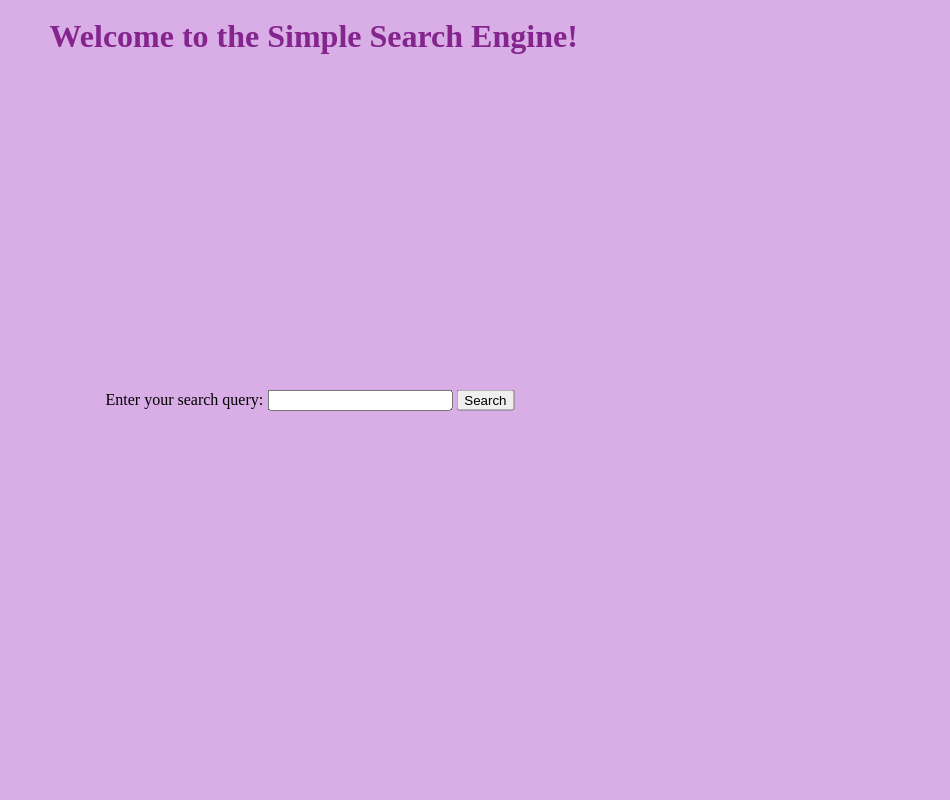
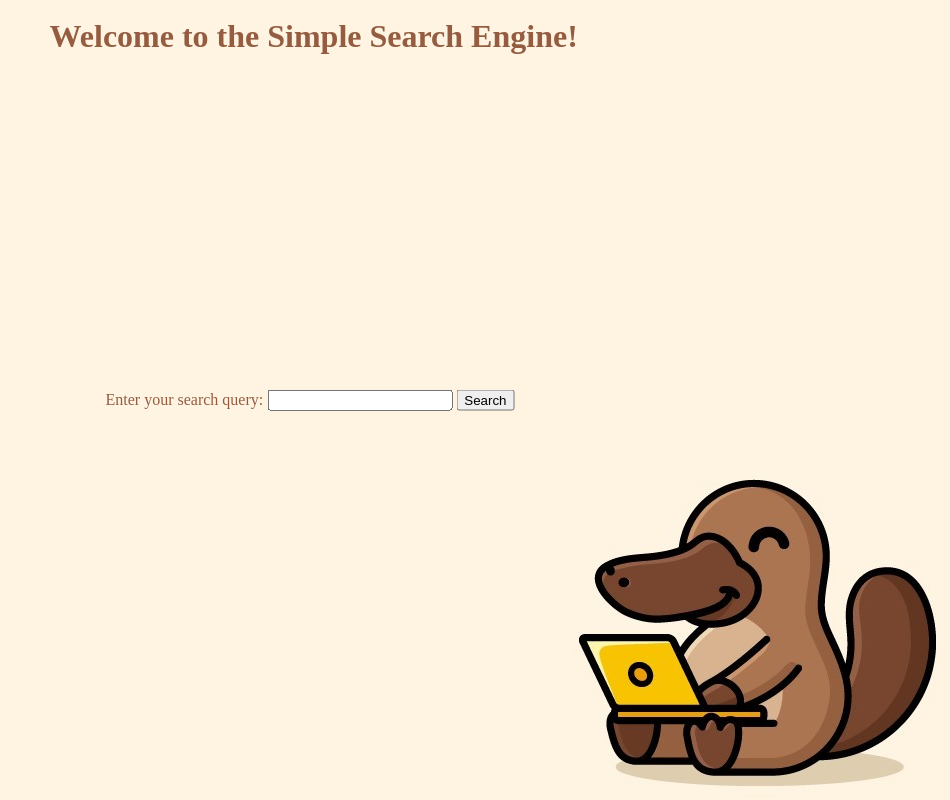
Before and after one commit to Lena2407/AIandtheWeb2024-25, a Flask app: page / in a window 1280 px wide. Shown: the whole page, without its empty margins (330-1280 px from the left). Run offline with Flask 3, Linux system fonts and the light colour scheme.

Commit message:
stylize platypus

```diff
--- a/Task2/static/styles/index.css
+++ b/Task2/static/styles/index.css
@@ -1,9 +1,9 @@
 body {
-    background-color: rgb(217, 173, 230);
+    background-color: rgba(255,244,226,255);
 }
 
 h1 {
-    color: rgb(131, 37, 141);
+    color: rgb(148,93,65);
     margin-left: 20px;
     margin: auto;
     width: 99%;
@@ -12,10 +12,18 @@ h1 {
 }
 
 form {
+    color: rgb(148,93,65);
     margin: auto;
     position: absolute;
     top: 50%;
     left: 50%;
     transform: translate(-50%, -50%);
     padding: 10px;
-  }
+}
+
+
+img {
+    position: fixed;
+    bottom: 0px;
+    right: 0px;
+}
--- a/Task2/templates/index.html
+++ b/Task2/templates/index.html
@@ -8,6 +8,7 @@
 </head>
 <body>
     <h1>Welcome to the Simple Search Engine!</h1>
+    <img src="{{url_for('static', filename='logo.jpg')}}" />
     <form method="post" action="{{ url_for('home') }}">
         <label for="query">Enter your search query:</label>
         <input type="text" id="query" name="query" required>
```
Also changed, not shown: Task2/static/logo.jpg (added).
